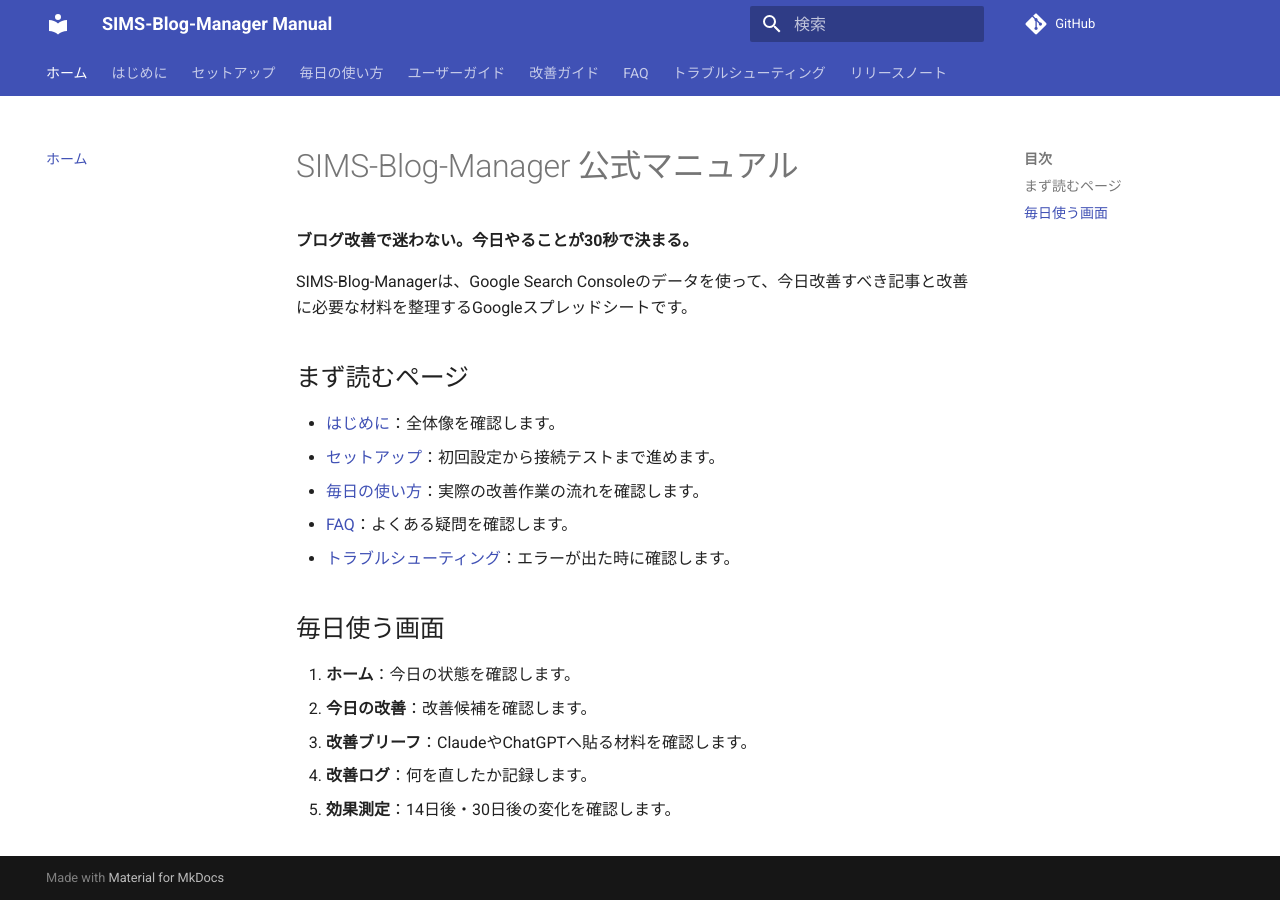
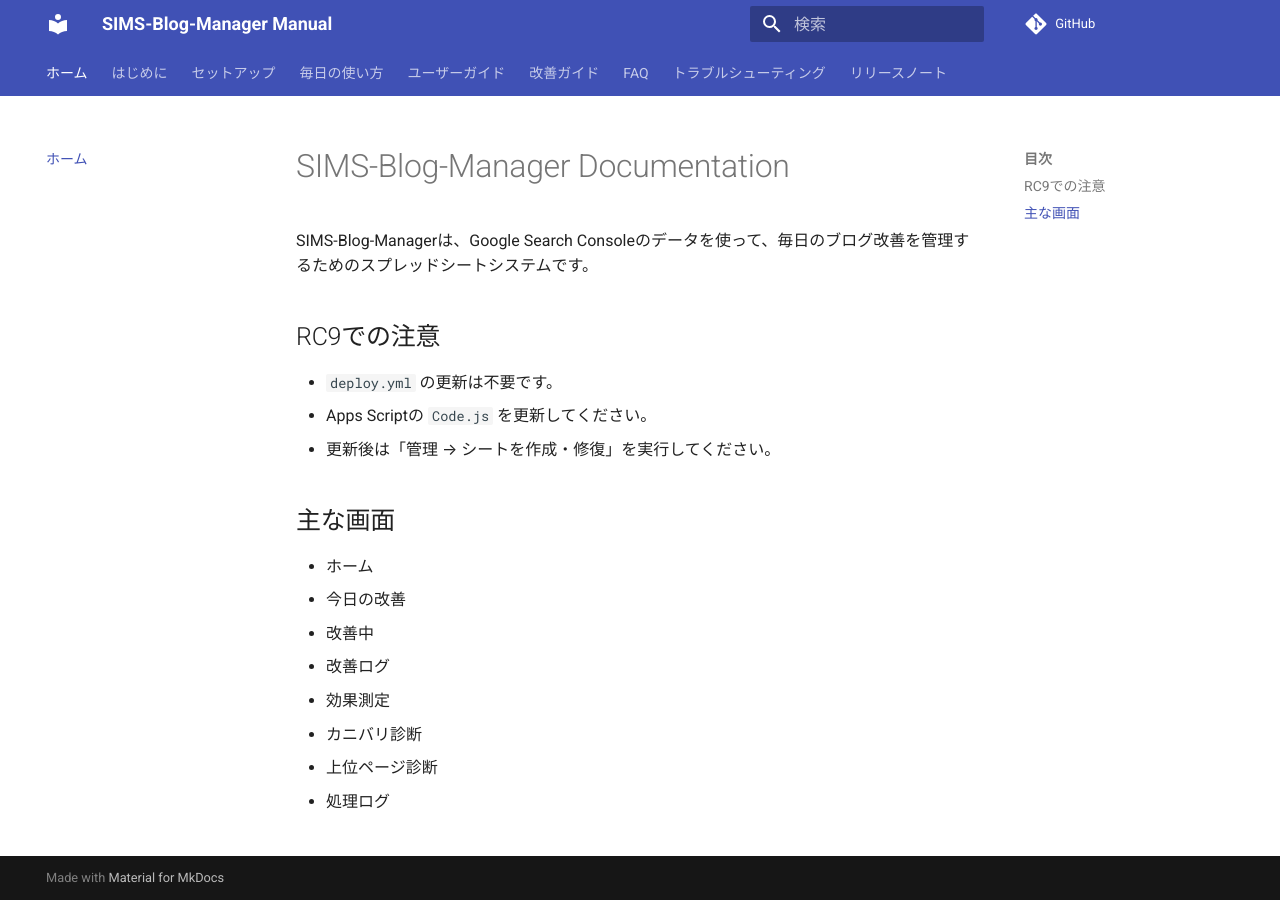
Before and after one commit to simstools55-ops/SIMS-Blog-Manager, an MkDocs documentation site: the page built from docs/index.md, in a window 1280 px wide. Built offline with MkDocs 1.6.1 and Material for MkDocs 9.7.7, drawn with Linux system fonts in a browser that asks for light colours; comment, search, counter and statistics services are not loaded.

```diff
--- a/docs/index.md
+++ b/docs/index.md
@@ -1,21 +1,20 @@
-# SIMS-Blog-Manager 公式マニュアル
+# SIMS-Blog-Manager Documentation
 
-**ブログ改善で迷わない。今日やることが30秒で決まる。**
+SIMS-Blog-Managerは、Google Search Consoleのデータを使って、毎日のブログ改善を管理するためのスプレッドシートシステムです。
 
-SIMS-Blog-Managerは、Google Search Consoleのデータを使って、今日改善すべき記事と改善に必要な材料を整理するGoogleスプレッドシートです。
+## RC9での注意
 
-## まず読むページ
+- `deploy.yml` の更新は不要です。
+- Apps Scriptの `Code.js` を更新してください。
+- 更新後は「管理 → シートを作成・修復」を実行してください。
 
-- [はじめに](getting-started/)：全体像を確認します。
-- [セットアップ](setup/)：初回設定から接続テストまで進めます。
-- [毎日の使い方](daily-workflow/)：実際の改善作業の流れを確認します。
-- [FAQ](faq/)：よくある疑問を確認します。
-- [トラブルシューティング](troubleshooting/)：エラーが出た時に確認します。
+## 主な画面
 
-## 毎日使う画面
-
-1. **ホーム**：今日の状態を確認します。
-2. **今日の改善**：改善候補を確認します。
-3. **改善ブリーフ**：ClaudeやChatGPTへ貼る材料を確認します。
-4. **改善ログ**：何を直したか記録します。
-5. **効果測定**：14日後・30日後の変化を確認します。
+- ホーム
+- 今日の改善
+- 改善中
+- 改善ログ
+- 効果測定
+- カニバリ診断
+- 上位ページ診断
+- 処理ログ
```
Also changed, not shown: CHANGELOG.md (+8 -18 lines), README.md (+16 -17 lines), product/RELEASE_NOTES.md (+7 -7 lines), 1 other file.
